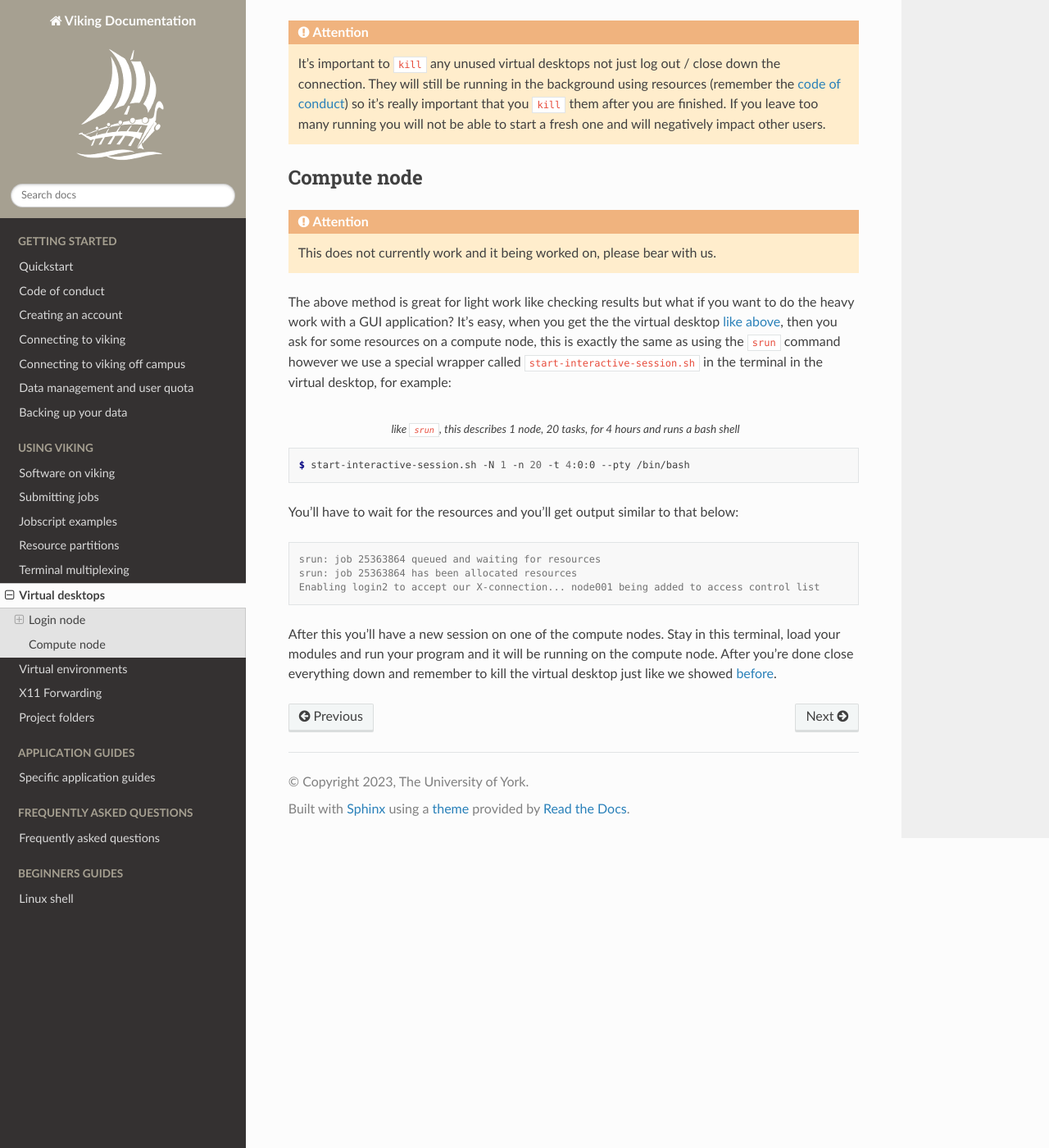
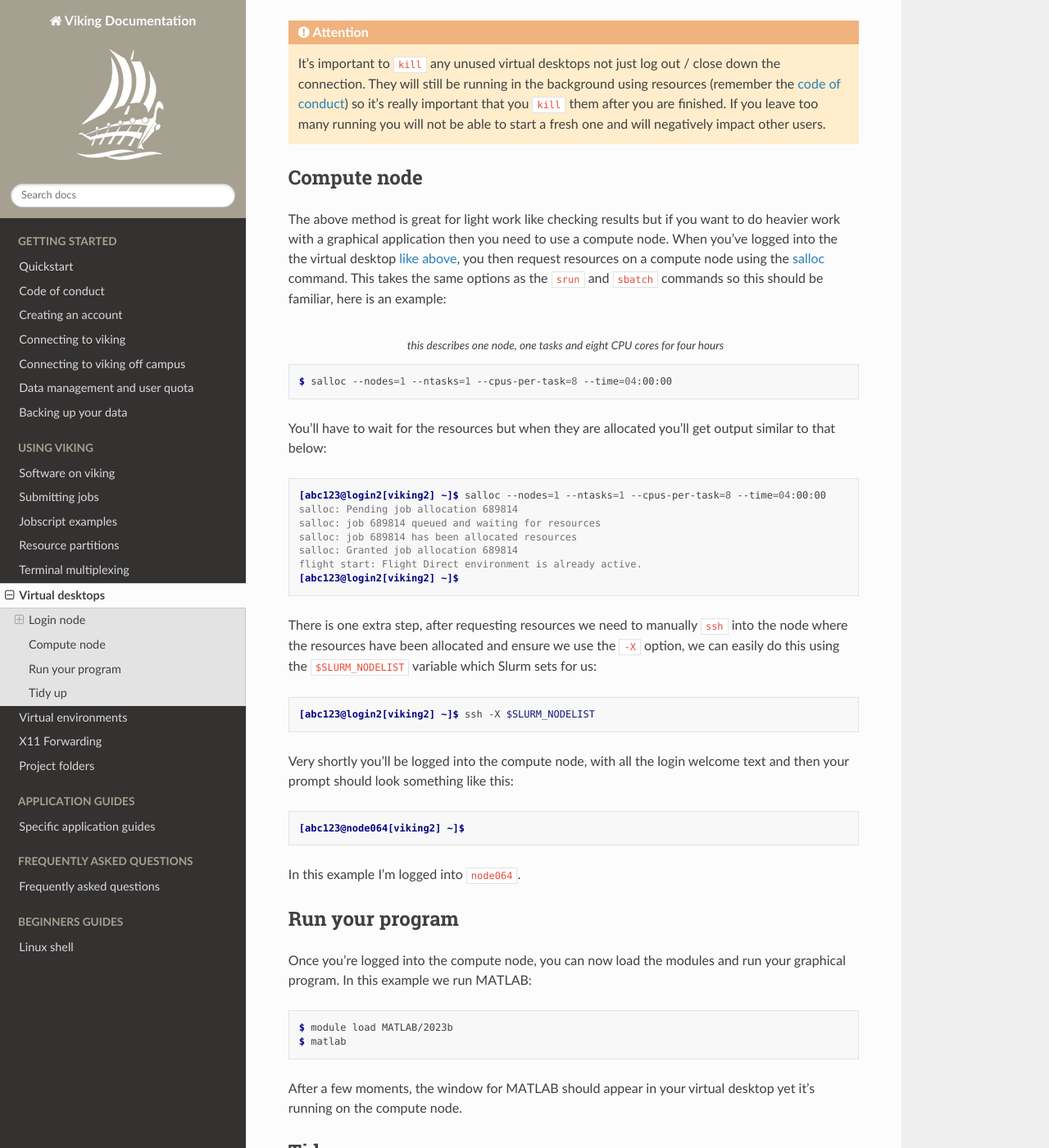
Before and after one commit to university-of-york/research-it-documentation, a Sphinx documentation site: the page built from docs/source/using_viking/virtual_desktops.rst, in a window 1280 px wide and 1400 px high, scrolled down 4384 px. Shown: the whole window at 82% size. Built offline with Sphinx 7.4.7 and the Read the Docs theme 2.0.0, drawn with Linux system fonts in a browser that asks for light colours; some of the changed text lies outside the part shown.

Commit message:
update virtual desktops to include salloc

```diff
--- a/docs/source/using_viking/virtual_desktops.rst
+++ b/docs/source/using_viking/virtual_desktops.rst
@@ -199,23 +199,54 @@ Your ``Identity`` code will be different to mine, this is just an example.
 Compute node
 -------------
 
-.. attention::
-
-    This does not currently work and it being worked on, please bear with us.
-
-The above method is great for light work like checking results but what if you want to do the heavy work with a GUI application? It's easy, when you get the the virtual desktop :ref:`like above <virtual_desktop>`, then you ask for some resources on a compute node, this is exactly the same as using the ``srun`` command however we use a special wrapper called ``start-interactive-session.sh`` in the terminal in the virtual desktop, for example:
+The above method is great for light work like checking results but if you want to do heavier work with a graphical application then you need to use a compute node. When you've logged into the the virtual desktop :ref:`like above <virtual_desktop>`, you then request resources on a compute node using the `salloc <https://slurm.schedmd.com/salloc.html>`_ command. This takes the same options as the ``srun`` and ``sbatch`` commands so this should be familiar, here is an example:
 
 .. code-block:: console
-    :caption: like ``srun``, this describes 1 node, 20 tasks, for 4 hours and runs a bash shell
+    :caption: this describes one node, one tasks and eight CPU cores for four hours
 
-    $ start-interactive-session.sh -N 1 -n 20 -t 4:0:0 --pty /bin/bash
+    $ salloc --nodes=1 --ntasks=1 --cpus-per-task=8 --time=04:00:00
 
-You'll have to wait for the resources and you'll get output similar to that below:
+You'll have to wait for the resources but when they are allocated you'll get output similar to that below:
 
 .. code-block:: console
 
-    srun: job 25363864 queued and waiting for resources
-    srun: job 25363864 has been allocated resources
-    Enabling login2 to accept our X-connection... node001 being added to access control list
+    [abc123@login2[viking2] ~]$ salloc --nodes=1 --ntasks=1 --cpus-per-task=8 --time=04:00:00
+    salloc: Pending job allocation 689814
+    salloc: job 689814 queued and waiting for resources
+    salloc: job 689814 has been allocated resources
+    salloc: Granted job allocation 689814
+    flight start: Flight Direct environment is already active.
+    [abc123@login2[viking2] ~]$
 
-After this you'll have a new session on one of the compute nodes. Stay in this terminal, load your modules and run your program and it will be running on the compute node. After you're done close everything down and remember to kill the virtual desktop just like we showed :ref:`before <kill_sessions>`.
+There is one extra step, after requesting resources we need to manually ``ssh`` into the node where the resources have been allocated and ensure we use the ``-X`` option, we can easily do this using the ``$SLURM_NODELIST`` variable which Slurm sets for us:
+
+.. code-block:: console
+
+    [abc123@login2[viking2] ~]$ ssh -X $SLURM_NODELIST
+
+Very shortly you'll be logged into the compute node, with all the login welcome text and then your prompt should look something like this:
+
+.. code-block:: console
+
+    [abc123@node064[viking2] ~]$
+
+In this example I'm logged into ``node064``.
+
+
+Run your program
+----------------
+
+Once you're logged into the compute node, you can now load the modules and run your graphical program. In this example we run MATLAB:
+
+.. code-block:: console
+
+    $ module load MATLAB/2023b
+    $ matlab
+
+After a few moments, the window for MATLAB should appear in your virtual desktop yet it's running on the compute node.
+
+
+Tidy up
+-------
+
+After you're done close everything down and remember to :ref:`kill the virtual desktop <kill_sessions>` just like we showed before.
```
